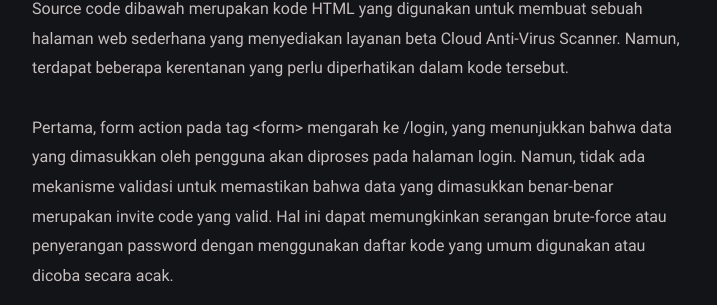
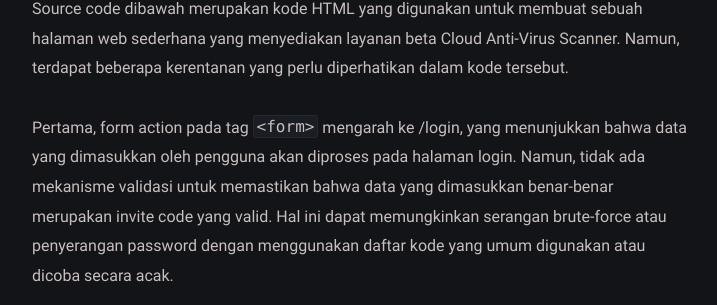
Before and after one commit to zufan-students/blog, a Jekyll site: the page built from _posts/2023-03-10-VulnHub-BOREDHACKERBLOG.md, in a window 1280 px wide and 900 px high, scrolled down 3172 px. Shown: the part 143-448 px from the top of the window, without its empty margins (278-995 px from the left). Built offline with Jekyll 4.4.1, drawn with Linux system fonts in a browser that asks for light colours; comment, search, counter and statistics services are not loaded.

```diff
--- a/_posts/2023-03-10-VulnHub-BOREDHACKERBLOG.md
+++ b/_posts/2023-03-10-VulnHub-BOREDHACKERBLOG.md
@@ -49,7 +49,7 @@ Selanjutnya, kita perlu memulai enumerasi terhadap mesin host, oleh karena itu k
 
 Source code dibawah merupakan kode HTML yang digunakan untuk membuat sebuah halaman web sederhana yang menyediakan layanan beta Cloud Anti-Virus Scanner. Namun, terdapat beberapa kerentanan yang perlu diperhatikan dalam kode tersebut.
 
-Pertama, form action pada tag <form> mengarah ke /login, yang menunjukkan bahwa data yang dimasukkan oleh pengguna akan diproses pada halaman login. Namun, tidak ada mekanisme validasi untuk memastikan bahwa data yang dimasukkan benar-benar merupakan invite code yang valid. Hal ini dapat memungkinkan serangan brute-force atau penyerangan password dengan menggunakan daftar kode yang umum digunakan atau dicoba secara acak.
+Pertama, form action pada tag ``<form>`` mengarah ke /login, yang menunjukkan bahwa data yang dimasukkan oleh pengguna akan diproses pada halaman login. Namun, tidak ada mekanisme validasi untuk memastikan bahwa data yang dimasukkan benar-benar merupakan invite code yang valid. Hal ini dapat memungkinkan serangan brute-force atau penyerangan password dengan menggunakan daftar kode yang umum digunakan atau dicoba secara acak.
 
 Kedua, kode tersebut tidak menggunakan protokol HTTPS yang dapat menyediakan keamanan tambahan dengan mengenkripsi komunikasi antara pengguna dan server. Hal ini dapat memungkinkan serangan Man-In-The-Middle (MITM) yang dapat memungkinkan peretas untuk mencuri informasi pengguna, seperti invite code atau informasi login lainnya.
 
```
